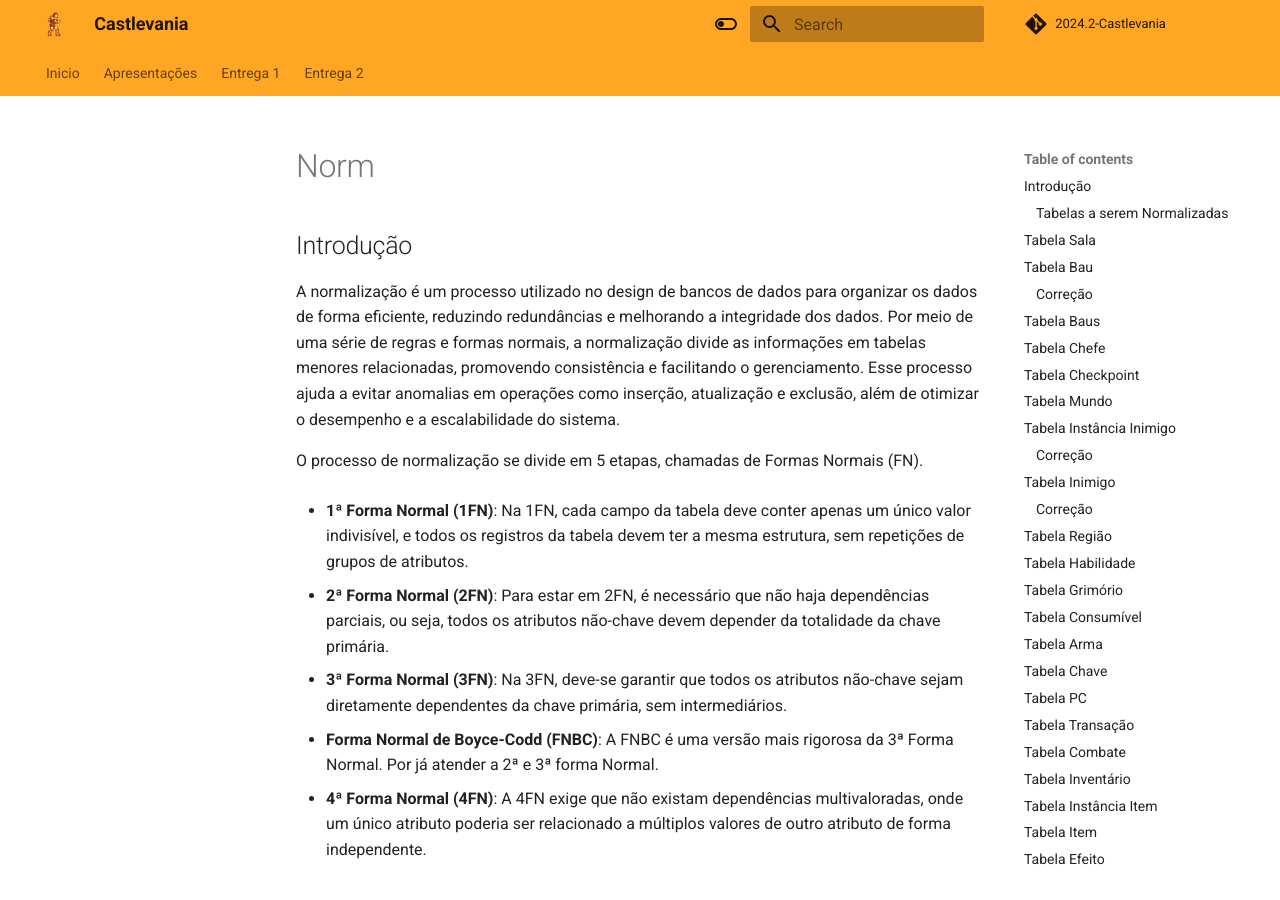
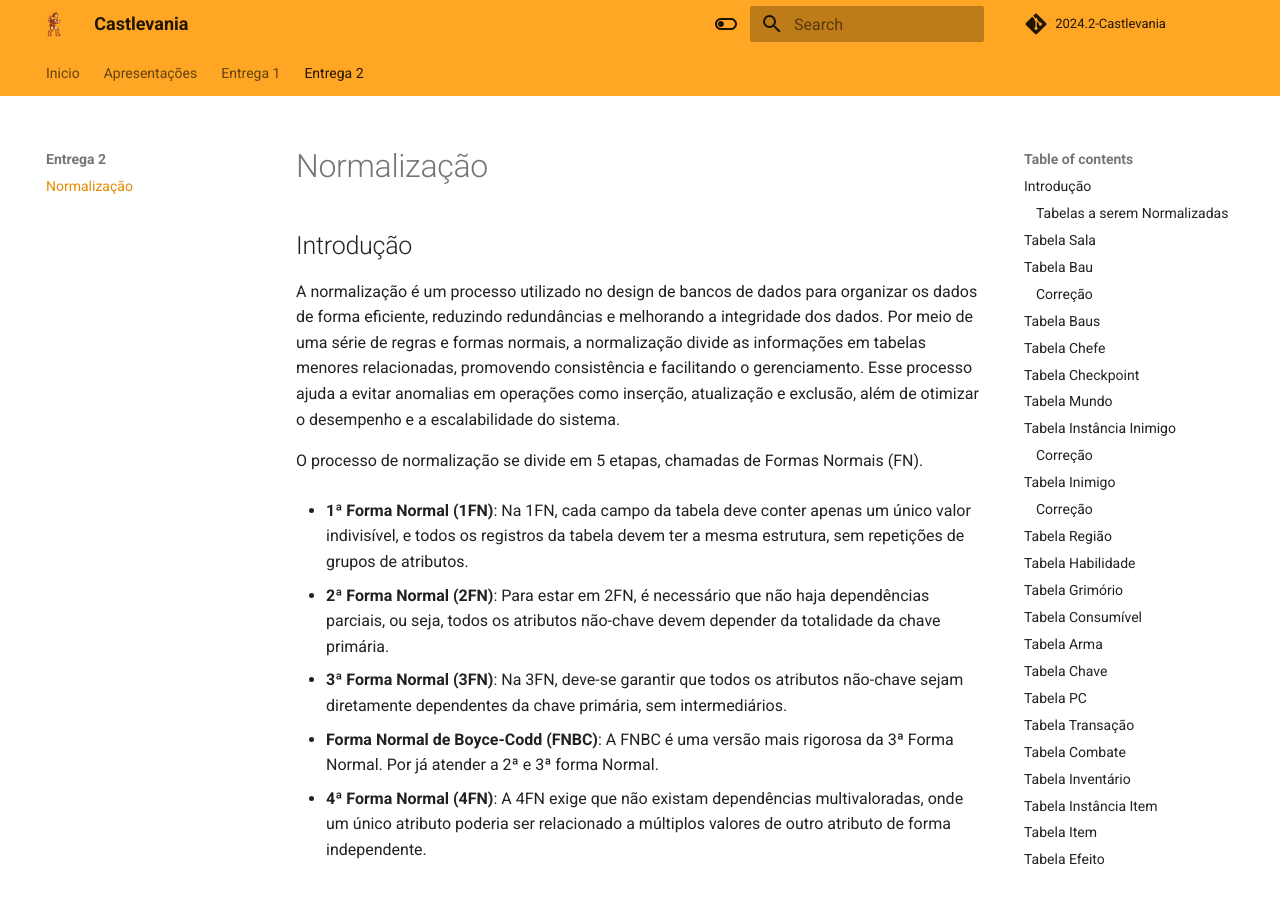
Before and after one commit to SBD1/2024.2-Castlevania, an MkDocs documentation site: the page built from docs/modulo2/norm.md, in a window 1280 px wide and 900 px high. Built offline with MkDocs 1.6.1 and Material for MkDocs 9.7.7, drawn with Linux system fonts in a browser that asks for light colours; comment, search, counter and statistics services are not loaded; some of the changed lines change nothing that is shown.

Commit message:
chore: update link to norm file

```diff
--- a/mkdocs.yml
+++ b/mkdocs.yml
@@ -13,7 +13,7 @@ nav:
     - Dicionário de Dados: "modulo1/dd.md"
     - Modelo Relacional: "modulo1/mr.md"
   - Entrega 2:
-    - Normalização: "modulo2/normalizacao.md"
+    - Normalização: "modulo2/norm.md"
 
 
 theme:
```
